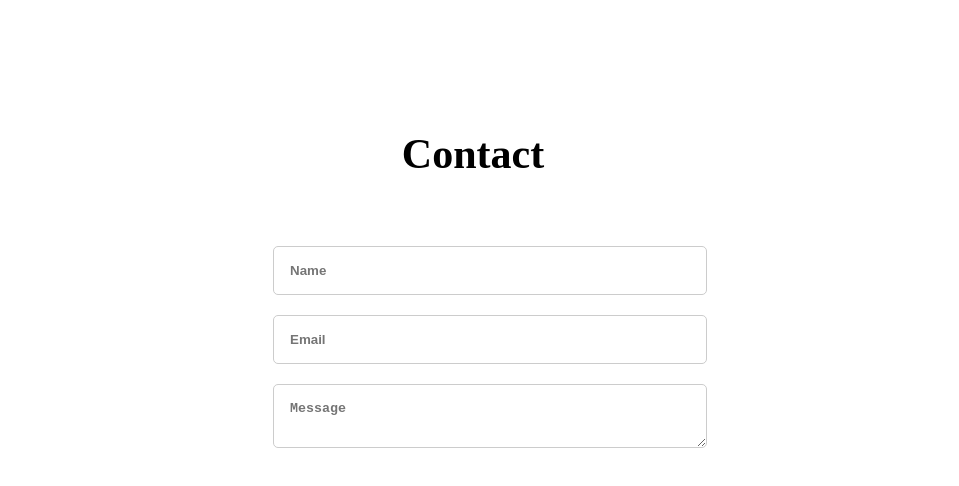
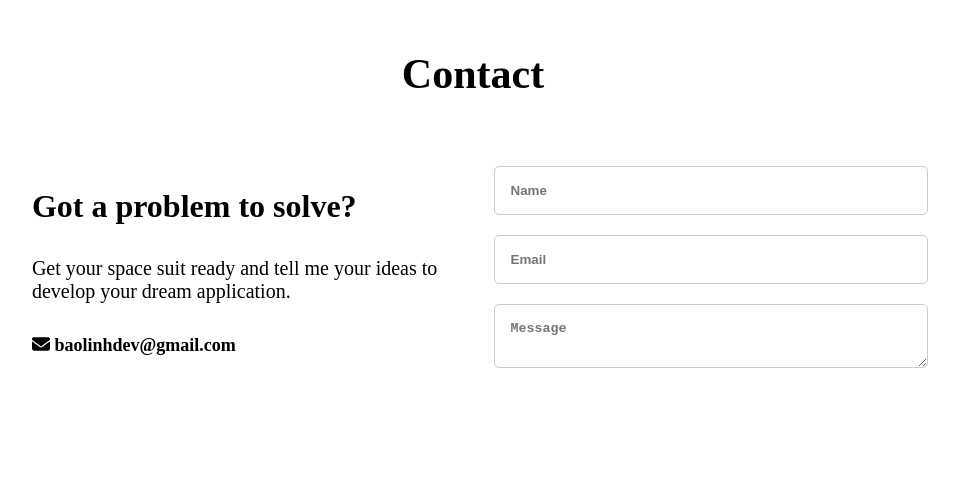
Before and after one commit to baolinh-dev/my-portfolio, a React (Create React App) app: page / in a window 1280 px wide. Shown: the part 3274-3760 px from the top of the page, without its empty margins (167-1126 px from the left). Built offline with nearby package versions, Linux system fonts and the light colour scheme; the HTML template or start-up script is replaced by a standard one.

Commit message:
fix contact

```diff
--- a/src/components/Contact/Contact.module.scss
+++ b/src/components/Contact/Contact.module.scss
@@ -1,14 +1,35 @@
 .contact {
-    height: 120vh;
+    height: 100vh;
     display: flex;
     flex-direction: column;
+    align-items: center;
+    justify-content: center;
+    .contact-main {
+      display: flex;
       justify-content: center;
       align-items: center;
+      padding: 0 80px;
+      .contact-infor {
+        width: 50%;
+        h2 {
+          font-size: 32px;
+          margin-top: 20px;
+          margin-bottom: 32px;
+        }
+        p {
+          margin-bottom: 32px;
+          font-size: 20px;
+        }
+        .contact-mail {
+          font-weight: 600;
+          font-size: 18px;
+        }
+      }
 
-    form {
+      .contact-form {
         margin: 40px auto 0;
         max-width: 400px;
-      width: 100%;
+        width: 50%;
 
         label {
           display: block;
@@ -41,3 +62,5 @@
         }
       }
     }
+
+  }
--- a/src/components/Contact/index.js
+++ b/src/components/Contact/index.js
@@ -1,18 +1,34 @@
+import Title from '../Common/Title';
+import { FontAwesomeIcon } from '@fortawesome/react-fontawesome';
+import { faFacebook, faGithub, faLinkedin } from '@fortawesome/free-brands-svg-icons';
 import classNames from 'classnames/bind';
 import styles from './Contact.module.scss';
-import Title from '../Common/Title';
+import { faEnvelope } from '@fortawesome/free-solid-svg-icons';
 const cx = classNames.bind(styles);
 
 function Contact() {
     return (
         <div className={cx('contact')} id="contact">
-        <Title content={"Contact"}></Title>
-        <form>
-          <input placeholder="Name" type="text" id="name" name="name" required/>
-          <input placeholder="Email" type="email" id="email" name="email" required/>
+            <Title content={'Contact'}></Title>
+            <div className={cx('contact-main')}>
+                <div className={cx('contact-infor')}>
+                    <h2>Got a problem to solve?</h2>
+                    <p>Get your space suit ready and tell me your ideas to develop your dream application.</p>
+                    <p className={cx('contact-mail')}>
+                        <span>
+                            {' '}
+                            <FontAwesomeIcon icon={faEnvelope} />{' '}
+                        </span>{' '}
+                        baolinhdev@gmail.com
+                    </p>
+                </div>
+                <form className={cx('contact-form')}>
+                    <input placeholder="Name" type="text" id="name" name="name" required />
+                    <input placeholder="Email" type="email" id="email" name="email" required />
                     <textarea placeholder="Message" id="message" name="message" required></textarea>
                     <button type="submit">Submit</button>
                 </form>
+            </div>
         </div>
     );
 }
```
Lines whose indentation alone changed are shown as unchanged.
